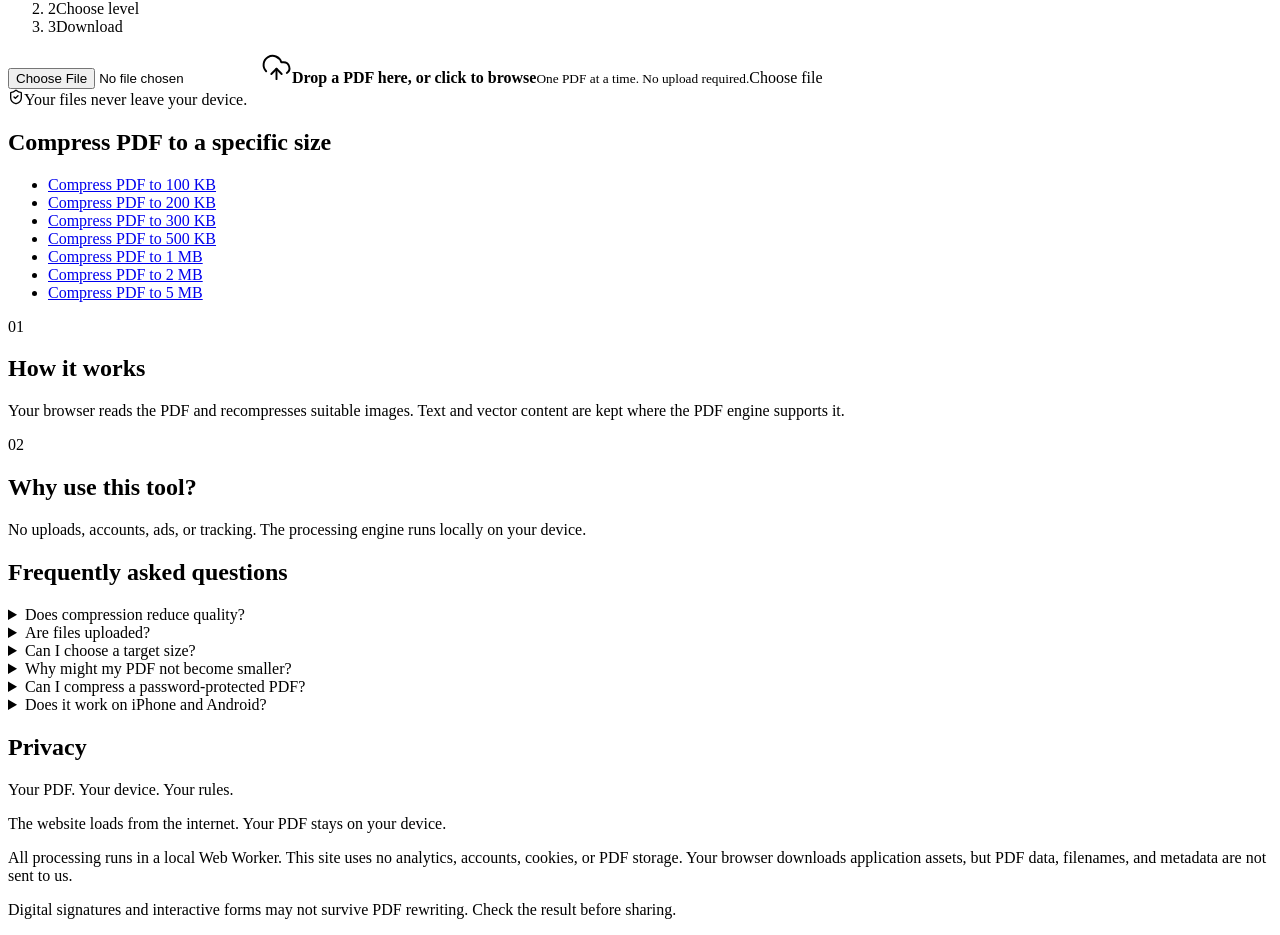
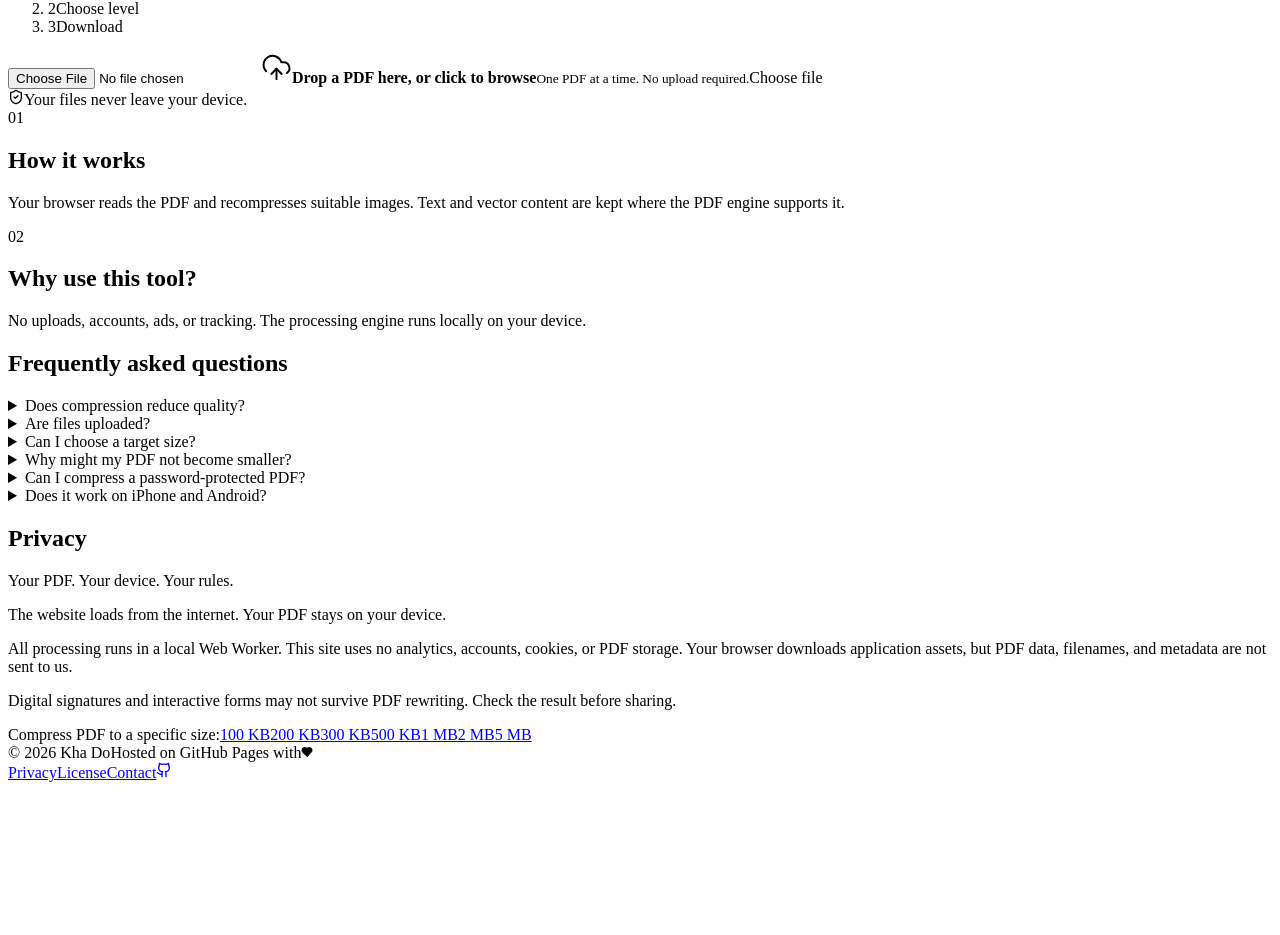
Before and after one commit to nguyenkha/pdf, a React (Vite) app: page /en/ in a window 1280 px wide. Shown: the part 2917-3852 px from the top of the page. After the commit the page ends 3707 px from the top, so only its background shows below. Built offline with nearby package versions, Linux system fonts and the light colour scheme.

Commit message:
Size links as a quiet text row above the footer

```diff
--- a/scripts/seo.mjs
+++ b/scripts/seo.mjs
@@ -104,7 +104,7 @@ function socialTags(locale, t, title, description, url) {
 const FAQ = [1, 2, 3, 4, 5, 6];
 for (const locale of locales) {
   const t = (await import(`../src/i18n/${locale}.ts`)).default;
-  const sizeLinks = `<nav class="sizes"><h2>${escape(t.sizesTitle)}</h2><ul>${SIZE_PAGES.map((slug) => `<li><a href="/${locale}/${sizePath(slug)}">${escape(fill(t.sizeLink, { size: sizeLabel(slug) }))}</a></li>`).join("")}</ul></nav>`;
+  const sizeLinks = `<nav class="sizes"><span>${escape(t.sizesTitle)}:</span>${SIZE_PAGES.map((slug) => `<a href="/${locale}/${sizePath(slug)}" title="${escape(fill(t.sizeLink, { size: sizeLabel(slug) }))}">${sizeLabel(slug)}</a>`).join("")}</nav>`;
   for (const suffix of families.slice(0, -1)) {
     const slug = suffix && suffix.slice("compress-pdf-to-".length, -1);
     const size = slug && sizeLabel(slug);
@@ -139,7 +139,7 @@ for (const locale of locales) {
         })),
       },
     ];
-    const content = `<main><div class="hero"><h1>${escape(h1)}</h1><p>${escape(intro)}</p><p>${escape(t.support)}</p></div>${sizeLinks}<section class="content"><h2>${escape(t.how)}</h2><p>${escape(t.howText)}</p><h2>${escape(t.why)}</h2><p>${escape(t.whyText)}</p></section><section class="faq"><h2>${escape(t.faq)}</h2>${FAQ.map((i) => `<h3>${escape(t["q" + i])}</h3><p>${escape(t["a" + i])}</p>`).join("")}</section><section class="privacy-section"><h2>${escape(t.privacyTitle)}</h2><p>${escape(t.siteLoads)}</p><p>${escape(t.privacyBody)}</p></section></main>`;
+    const content = `<main><div class="hero"><h1>${escape(h1)}</h1><p>${escape(intro)}</p><p>${escape(t.support)}</p></div><section class="content"><h2>${escape(t.how)}</h2><p>${escape(t.howText)}</p><h2>${escape(t.why)}</h2><p>${escape(t.whyText)}</p></section><section class="faq"><h2>${escape(t.faq)}</h2>${FAQ.map((i) => `<h3>${escape(t["q" + i])}</h3><p>${escape(t["a" + i])}</p>`).join("")}</section><section class="privacy-section"><h2>${escape(t.privacyTitle)}</h2><p>${escape(t.siteLoads)}</p><p>${escape(t.privacyBody)}</p></section>${sizeLinks}</main>`;
     const html = base(
       locale,
       title,
--- a/src/main.tsx
+++ b/src/main.tsx
@@ -182,24 +182,6 @@ function App({
             <CompressTool t={t} locale={locale} preset={preset} />
           </Suspense>
         </div>
-        <nav className="sizes" aria-label={t.sizesTitle}>
-          <h2>{t.sizesTitle}</h2>
-          <ul>
-            {SIZE_PAGES.map((slug) => {
-              const size = sizeFromSlug(slug)!;
-              return (
-                <li key={slug}>
-                  <a
-                    href={`/${locale}/${sizePath(slug)}`}
-                    aria-current={preset?.slug === slug ? "page" : undefined}
-                  >
-                    {fill(t.sizeLink, { size: size.label })}
-                  </a>
-                </li>
-              );
-            })}
-          </ul>
-        </nav>
         <div className="content" id="about">
           <div className="info-card how">
             <span>01</span>
@@ -237,6 +219,23 @@ function App({
           <p>{t.privacyBody}</p>
           <p>{t.limitations}</p>
         </section>
+        {/* Plain links for the size pages: useful to crawlers, quiet for people. */}
+        <nav className="sizes" aria-label={t.sizesTitle}>
+          <span>{t.sizesTitle}:</span>
+          {SIZE_PAGES.map((slug) => {
+            const size = sizeFromSlug(slug)!;
+            return (
+              <a
+                key={slug}
+                href={`/${locale}/${sizePath(slug)}`}
+                title={fill(t.sizeLink, { size: size.label })}
+                aria-current={preset?.slug === slug ? "page" : undefined}
+              >
+                {size.label}
+              </a>
+            );
+          })}
+        </nav>
       </main>
       <footer>
         <span className="copyright">© {new Date().getFullYear()} Kha Do</span>
--- a/src/styles/main.css
+++ b/src/styles/main.css
@@ -853,36 +853,32 @@ input[type="number"],
 }
 .sizes {
   max-width: 850px;
-  margin: 40px auto 0;
-  text-align: center;
-}
-.sizes h2 {
-  font-size: 13px;
-  font-weight: 650;
-  color: var(--muted);
-  margin: 0 0 12px;
-}
-.sizes ul {
-  list-style: none;
-  margin: 0;
-  padding: 0;
+  margin: 0 auto 40px;
   display: flex;
   flex-wrap: wrap;
   justify-content: center;
-  gap: 8px;
+  gap: 4px 0;
+  font-size: 12px;
+  color: var(--muted);
+}
+.sizes span {
+  margin-inline-end: 8px;
 }
 .sizes a {
+  color: var(--muted);
+  text-decoration: underline;
+  text-decoration-color: var(--border-strong);
+  text-underline-offset: 3px;
+}
+.sizes a:not(:last-child)::after {
+  content: "·";
   display: inline-block;
-  padding: 7px 14px;
-  border-radius: 100px;
-  border: 1px solid var(--border);
-  background: var(--surface);
-  font-size: 13px;
-  color: var(--text);
+  margin: 0 8px;
+  text-decoration: none;
+  color: var(--border-strong);
 }
 .sizes a:hover,
 .sizes a[aria-current="page"] {
-  border-color: var(--accent);
   color: var(--accent-text);
 }
 .content {
```
